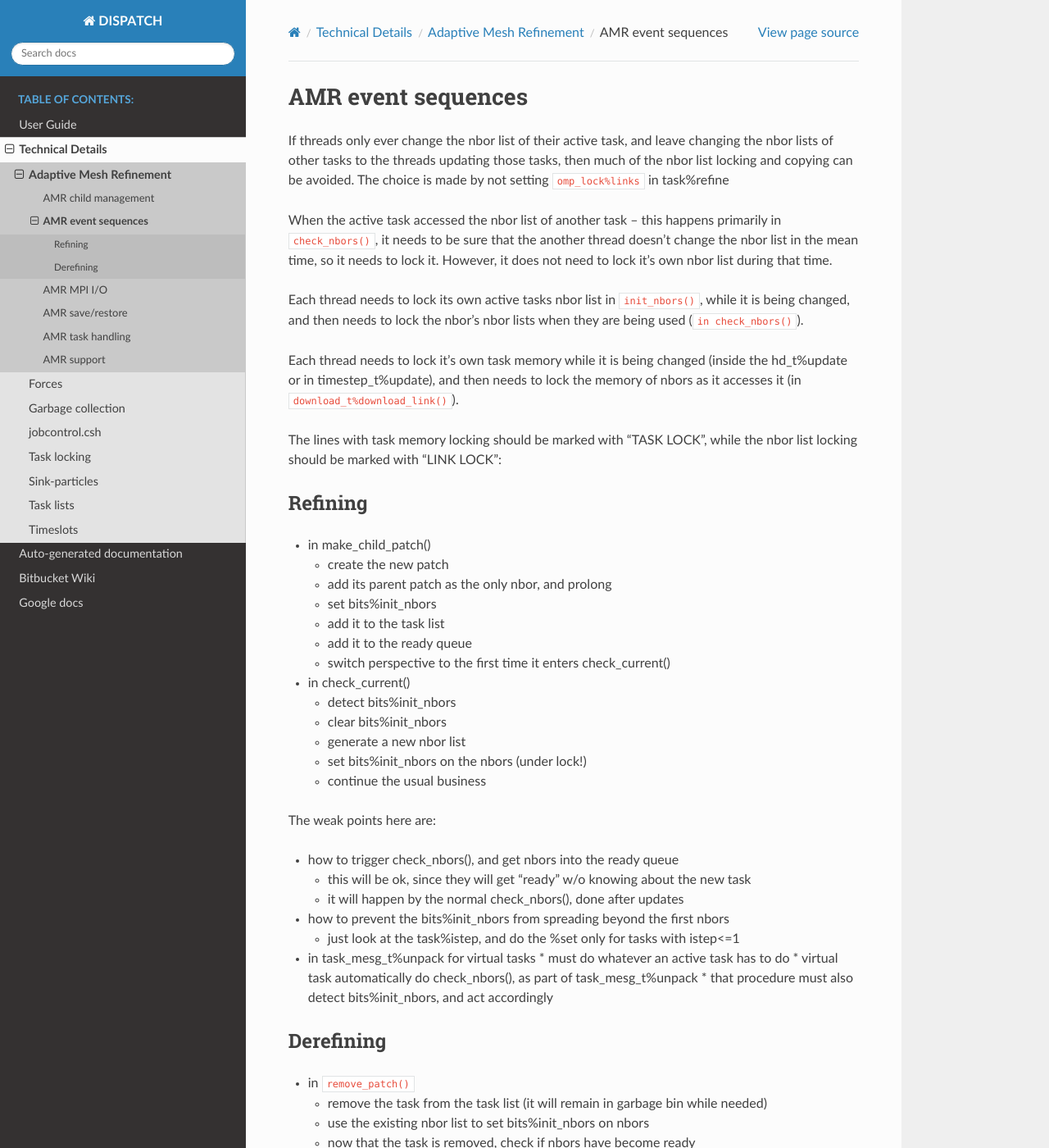
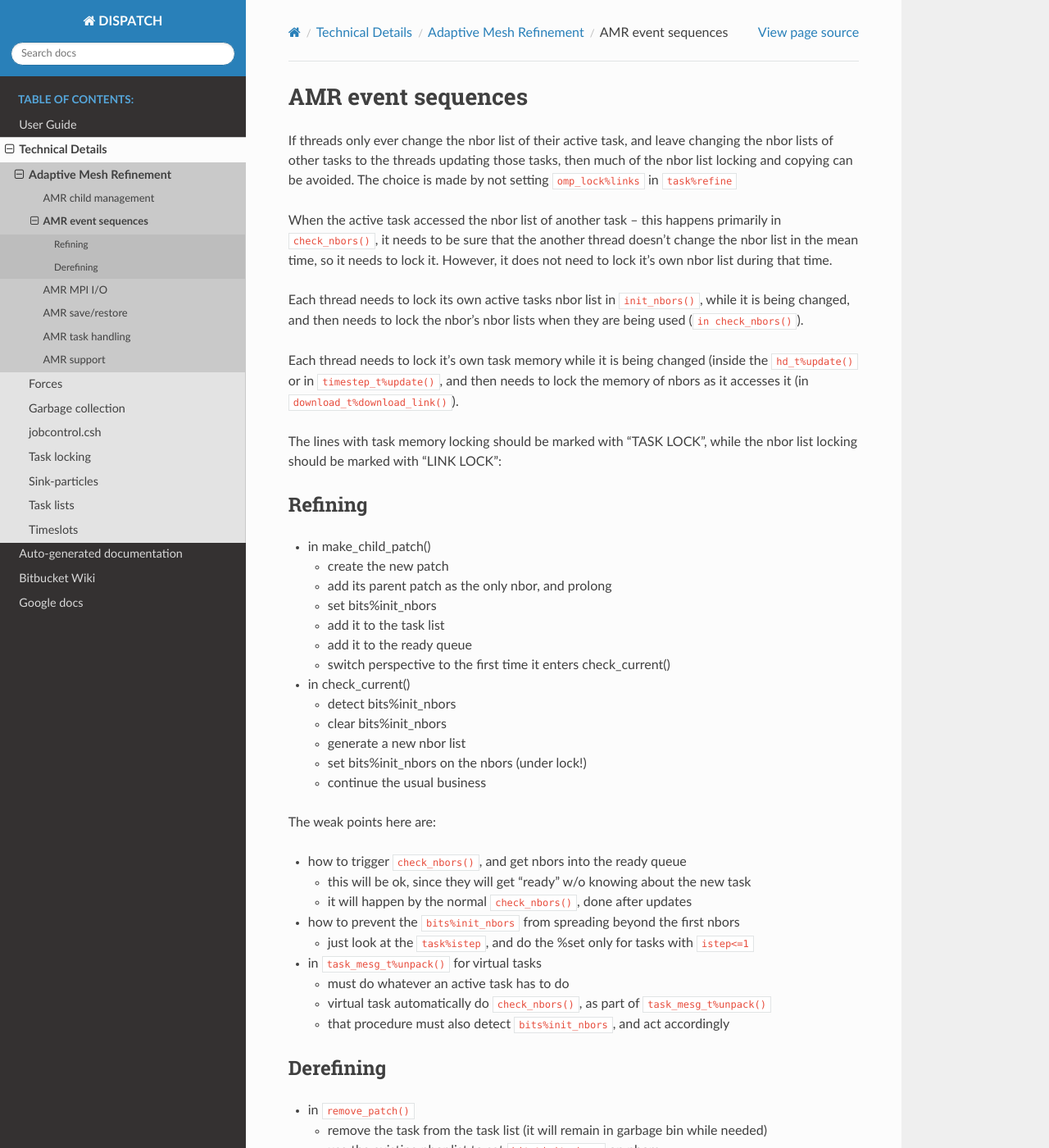
Before and after one commit to kurtsansom/dispatch, a Sphinx documentation site: the page built from docs/amr_event_sequence.rst, in a window 1280 px wide and 1400 px high. Shown: the whole window at 82% size. Built offline with Sphinx 7.4.7 and the Read the Docs theme 2.0.0, drawn with Linux system fonts in a browser that asks for light colours; pages that are not in the unit, such as notebooks, are missing from menus; some of the changed text lies outside the part shown.

Commit message:
amr_event_sequence.rst edited online with Bitbucket -- code highlights

```diff
--- a/docs/amr_event_sequence.rst
+++ b/docs/amr_event_sequence.rst
@@ -4,7 +4,7 @@ AMR event sequences
 If threads only ever change the nbor list of their active task, and leave changing
 the nbor lists of other tasks to the threads updating those tasks, then much of
 the nbor list locking and copying can be avoided.  The choice is made by not
-setting ``omp_lock%links`` in task%refine
+setting ``omp_lock%links`` in ``task%refine``
 
 When the active task accessed the nbor list of another task -- this happens
 primarily in ``check_nbors()``, it needs to be sure that the another thread
@@ -16,7 +16,7 @@ it is being changed, and then needs to lock the nbor's nbor lists when they are
 being used (``in check_nbors()``).
 
 Each thread needs to lock it's own task memory while it is being changed (inside
-the hd_t%update or in timestep_t%update), and then needs to lock the memory of
+the ``hd_t%update()`` or in ``timestep_t%update()``, and then needs to lock the memory of
 nbors as it accesses it (in ``download_t%download_link()``).
 
 The lines with task memory locking should be marked with "TASK LOCK", while the
@@ -44,19 +44,20 @@ Refining
 
 The weak points here are:
 
-* how to trigger check_nbors(), and get nbors into the ready queue
+* how to trigger ``check_nbors()``, and get nbors into the ready queue
 
   * this will be ok, since they will get "ready" w/o knowing about the new task
-  * it will happen by the normal check_nbors(), done after updates
+  * it will happen by the normal ``check_nbors()``, done after updates
 
-* how to prevent the bits%init_nbors from spreading beyond the first nbors
+* how to prevent the ``bits%init_nbors`` from spreading beyond the first nbors
 
-  * just look at the task%istep, and do the %set only for tasks with istep<=1
+  * just look at the ``task%istep``, and do the %set only for tasks with ``istep<=1``
 
-* in task_mesg_t%unpack for virtual tasks
+* in ``task_mesg_t%unpack()`` for virtual tasks
+
   * must do whatever an active task has to do
-  * virtual task automatically do check_nbors(), as part of task_mesg_t%unpack
-  * that procedure must also detect bits%init_nbors, and act accordingly
+  * virtual task automatically do ``check_nbors()``, as part of ``task_mesg_t%unpack()``
+  * that procedure must also detect ``bits%init_nbors``, and act accordingly
 
 Derefining
 ...........
@@ -64,14 +65,14 @@ Derefining
 * in ``remove_patch()``
 
   * remove the task from the task list (it will remain in garbage bin while needed)
-  * use the existing nbor list to set bits%init_nbors on nbors
+  * use the existing nbor list to set ``bits%init_nbors`` on nbors
   * now that the task is removed, check if nbors have become ready
   * move the task to the garbage bin
 
 * in ``task_mesg_t%npack()``
 
-  * detect bits%init_nbors, inside detection of suicide note
-  * set bits%init_nbors on the nbors (under lock!), but only for ``task%step <= 1``
+  * detect ``bits%init_nbors``, inside detection of suicide note
+  * set ``bits%init_nbors`` on the nbors (under lock!), but only for ``task%step <= 1``
   * continue the usual business
 
 This is actually no different than the handling of ``bits%init_nbors`` when refining,
```
